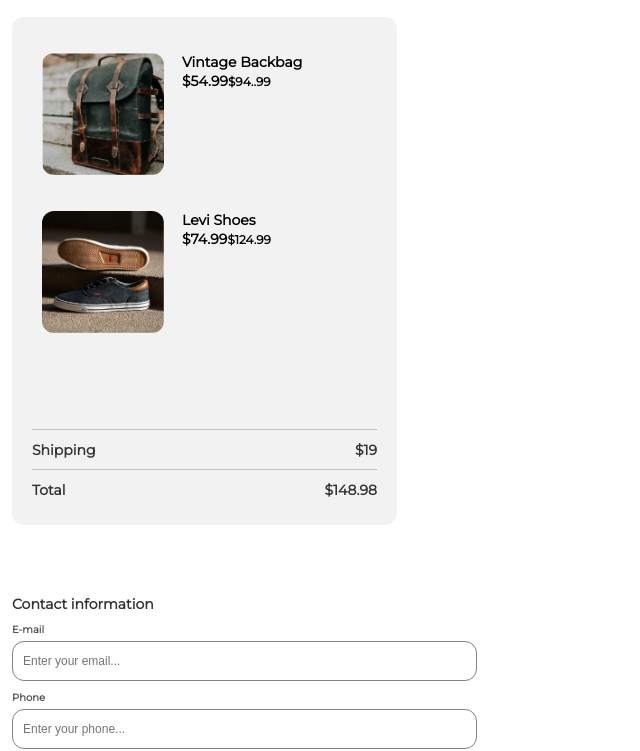
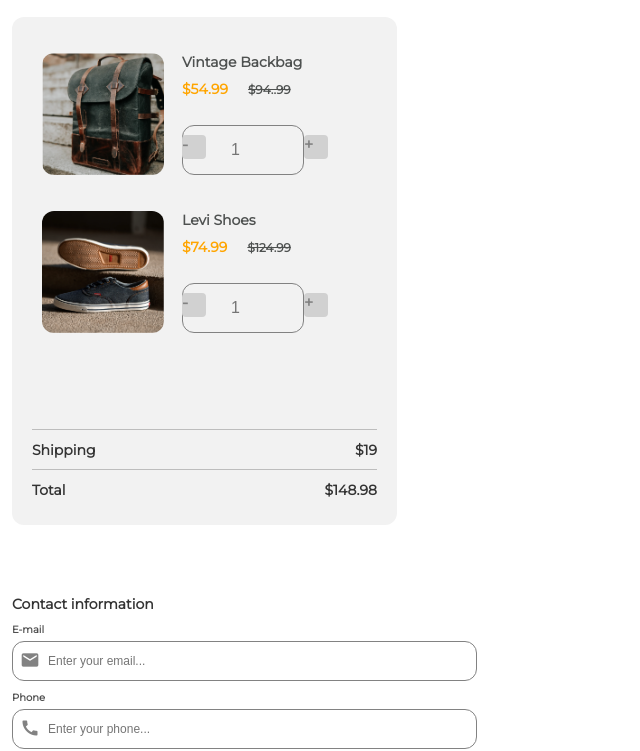
Before and after one commit to Himanshu-196018/checkout_page_challenge, a plain HTML site: page index.html in a window 1280 px wide. Shown: the part 62-813 px from the top of the page, without its empty margins (0-640 px from the left). Drawn offline with Linux system fonts and the light colour scheme.

Commit message:
styled quantity picker

```diff
--- a/index.html
+++ b/index.html
@@ -29,27 +29,37 @@
         <div class="cart-list">
           <div class="products">
             <img src="images/photo1.png" alt="" max-width="134px" />
+            <div class="wrapper">
               <div class="item-info">
                 <h3 class="item-name">Vintage Backbag</h3>
                 <div class="prices">
                   <span class="price">$54.99</span
                   ><span class="original-price">$94..99</span>
                 </div>
+              </div>
 
-              <div class="quantity"></div>
+              <div class="quantity">
+                <span id="minus">-</span
+                ><input type="number" placeholder="1" /><span id="plus">+</span>
+              </div>
             </div>
           </div>
 
           <div class="products">
             <img src="images/photo2.png" alt="" max-width="134px" />
+            <div class="wrapper">
               <div class="item-info">
                 <h3 class="item-name">Levi Shoes</h3>
                 <div class="prices">
                   <span class="price">$74.99</span
                   ><span class="original-price">$124.99</span>
                 </div>
+              </div>
 
-              <div class="quantity"></div>
+              <div class="quantity">
+                <span id="minus">-</span
+                ><input type="number" placeholder="1" /><span id="plus">+</span>
+              </div>
             </div>
           </div>
         </div>
@@ -74,6 +84,7 @@
 
             <div class="input-row">
               <label for="email">E-mail</label>
+              <i class="material-icons icon">email</i>
               <input
                 type="email"
                 name="email"
@@ -84,6 +95,7 @@
 
             <div class="input-row">
               <label for="phone">Phone</label>
+              <i class="material-icons icon">call</i>
               <input
                 type="tel"
                 name="phone"
@@ -100,6 +112,7 @@
 
             <div class="input-row">
               <label for="fullName">Full name</label>
+              <i class="material-icons icon">account_circle</i>
               <input
                 type="text"
                 name="fullName"
@@ -110,6 +123,7 @@
 
             <div class="input-row">
               <label for="address">Address</label>
+              <i class="material-icons icon">home</i>
               <input
                 type="text"
                 name="address"
@@ -120,6 +134,7 @@
 
             <div class="input-row">
               <label for="city">City</label>
+              <i class="material-icons icon">business</i>
               <input
                 type="text"
                 name="city"
@@ -130,6 +145,7 @@
             <div class="special-row">
               <div class="input-row">
                 <label for="country">Country</label>
+                <i class="material-icons icon">business</i>
                 <select name="country" id="country">
                   <option value="" class="place-holder">Your country..</option>
                   <option value="abc">Abc</option>
@@ -141,6 +157,7 @@
 
               <div class="input-row">
                 <label for="postalCode">Postal code</label>
+                <i class="material-icons icon">markunread_mailbox</i>
                 <input
                   type="number"
                   name="postalCode"
--- a/style.css
+++ b/style.css
@@ -62,6 +62,47 @@ header {
   display: flex;
   column-gap: 18px;
 }
+
+/* stylings item details */
+.wrapper {
+  display: flex;
+  flex-direction: column;
+  justify-content: space-between;
+  color: #4e5150;
+}
+.prices {
+  margin-top: 8px;
+}
+.price {
+  color: orange;
+  margin-right: 20px;
+}
+.original-price {
+  text-decoration: line-through;
+}
+
+/* styling quantity picker */
+.quantity > input {
+  width: 122px;
+  height: 50px;
+  border: 1px solid #828282;
+  border-radius: 12px;
+  background-color: #f2f2f2;
+  text-align: center;
+  font-size: 16px;
+  color: #333;
+}
+.quantity > span {
+  margin-top: 10px;
+  width: 24px;
+  height: 24px;
+  background-color: #d1d1d1;
+  border-radius: 4px;
+  position: absolute;
+  color: #828282;
+}
+
+/* styling billing amount */
 .net-amount {
   margin: 60px 20px 16px;
 }
@@ -95,7 +136,7 @@ header {
 .input-row select {
   margin-top: 5px;
   height: 40px;
-  padding: 0 10px;
+  padding-left: 35px;
   border-radius: 12px;
   border: 1px solid #828282;
   color: #828282;
@@ -124,6 +165,13 @@ header {
   position: relative;
   left: calc(100% - 166px);
 }
+.icon {
+  display: inline-block;
+  position: absolute;
+  margin: 27px 0 0 8px;
+  font-size: 20px;
+  color: #828282;
+}
 
 /* styling footer */
 .footer {
```
Lines whose indentation alone changed are shown as unchanged.
